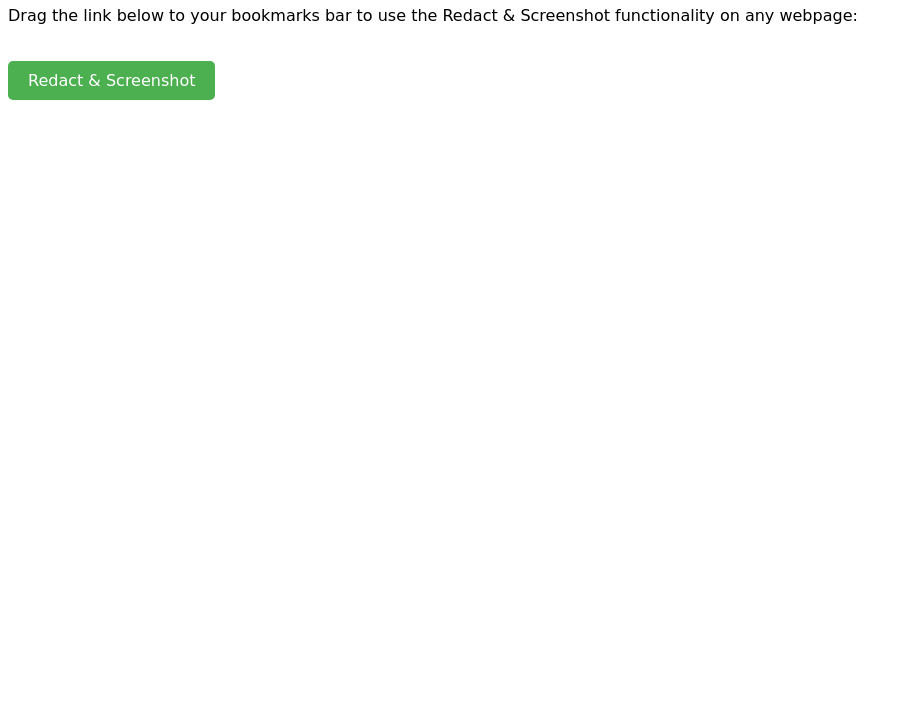
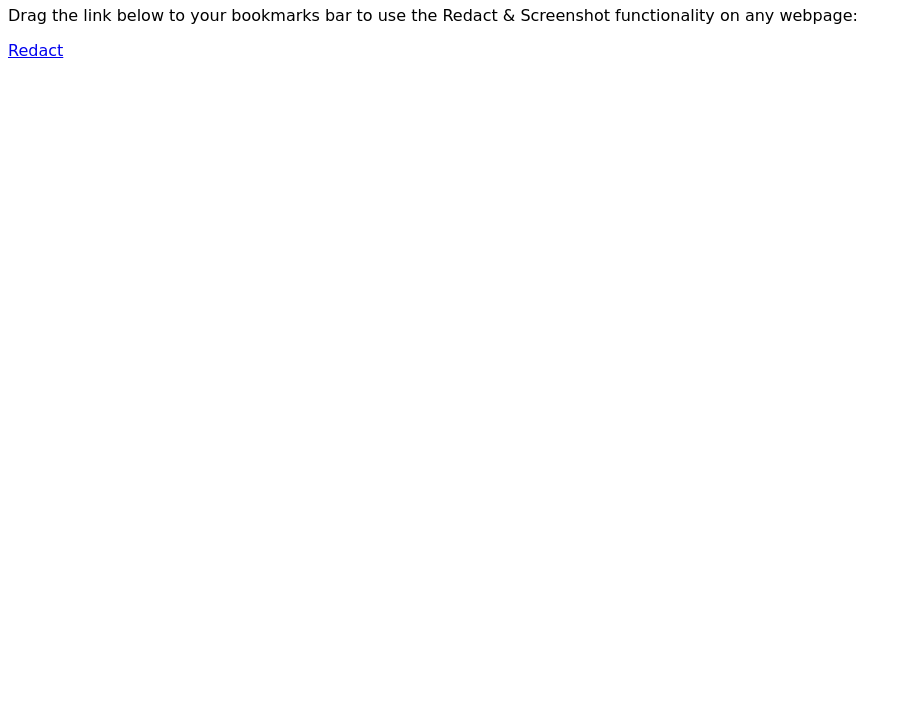
Before and after one commit to aplayspace/redact, a plain HTML site: page index.html in a window 1280 px wide. Shown: the part 75-800 px from the top of the page, without its empty margins (0-907 px from the left). Drawn offline with Linux system fonts and the light colour scheme.

Commit message:
Update index.html

```diff
--- a/index.html
+++ b/index.html
@@ -3,29 +3,65 @@
 <head>
     <meta charset="UTF-8">
     <meta name="viewport" content="width=device-width, initial-scale=1.0">
-    <title>Your Page Title</title>
+    <title>Redact</title>
     <style>
         body {
             font-family: 'Brush Script MT', cursive;
         }
-        a {
-            display: inline-block;
-            margin-top: 20px;
-            padding: 10px 20px;
-            background-color: #4CAF50;
-            color: white;
-            text-decoration: none;
-            border-radius: 5px;
-            font-size: 16px;
-        }
-        a:hover {
-            background-color: #45a049;
-        }
+        // ... existing styles ...
     </style>
 </head>
 <body>
     <h1>Redact & Screenshot Bookmarklet</h1>
     <p>Drag the link below to your bookmarks bar to use the Redact & Screenshot functionality on any webpage:</p>
-    <a href="javascript:(function(){function%20redactSelectedText(){var%20selection=window.getSelection();if(!selection.rangeCount)return;var%20range=selection.getRangeAt(0);var%20span=document.createElement('span');span.style.backgroundColor='black';span.style.color='black';range.surroundContents(span);}function%20addScreenshotButton(){var%20button=document.createElement('button');button.innerText='Take%20Screenshot';button.style.position='fixed';button.style.bottom='10px';button.style.right='10px';button.style.zIndex='9999';button.style.padding='10px';button.style.backgroundColor='#4CAF50';button.style.color='white';button.style.border='none';button.style.cursor='pointer';button.onclick=takeScreenshot;document.body.appendChild(button);}function%20loadHtml2Canvas(callback){var%20script=document.createElement('script');script.src='https://cdnjs.cloudflare.com/ajax/libs/html2canvas/0.4.1/html2canvas.min.js';script.onload=callback;document.body.appendChild(script);}function%20takeScreenshot(){html2canvas(document.body,{onrendered:function(canvas){var%20imgData=canvas.toDataURL();var%20link=document.createElement('a');link.href=imgData;link.download='redacted-screenshot.png';link.click();}});}document.addEventListener('mouseup',redactSelectedText);loadHtml2Canvas(addScreenshotButton);})();">Redact & Screenshot</a>
+    <a href="javascript:(function(){
+        function redactSelectedText() {
+            var selection = window.getSelection();
+            if (!selection.rangeCount) return;
+            var range = selection.getRangeAt(0);
+            var span = document.createElement('span');
+            span.style.backgroundColor = 'black';
+            span.style.color = 'black';
+            range.surroundContents(span);
+        }
+
+        function addScreenshotButton() {
+            var button = document.createElement('button');
+            button.innerText = 'Take Screenshot';
+            button.style.position = 'fixed';
+            button.style.bottom = '10px';
+            button.style.right = '10px';
+            button.style.zIndex = '9999';
+            button.style.padding = '10px';
+            button.style.backgroundColor = '#4CAF50';
+            button.style.color = 'white';
+            button.style.border = 'none';
+            button.style.cursor = 'pointer';
+            button.onclick = takeScreenshot;
+            document.body.appendChild(button);
+        }
+
+        function loadHtml2Canvas(callback) {
+            var script = document.createElement('script');
+            script.src = 'https://cdnjs.cloudflare.com/ajax/libs/html2canvas/0.4.1/html2canvas.min.js';
+            script.onload = callback;
+            document.body.appendChild(script);
+        }
+
+        function takeScreenshot() {
+            html2canvas(document.body, {
+                onrendered: function(canvas) {
+                    var imgData = canvas.toDataURL();
+                    var link = document.createElement('a');
+                    link.href = imgData;
+                    link.download = 'redacted-screenshot.png';
+                    link.click();
+                }
+            });
+        }
+
+        document.addEventListener('mouseup', redactSelectedText);
+        loadHtml2Canvas(addScreenshotButton);
+    })();">Redact</a>
 </body>
 </html>
```
